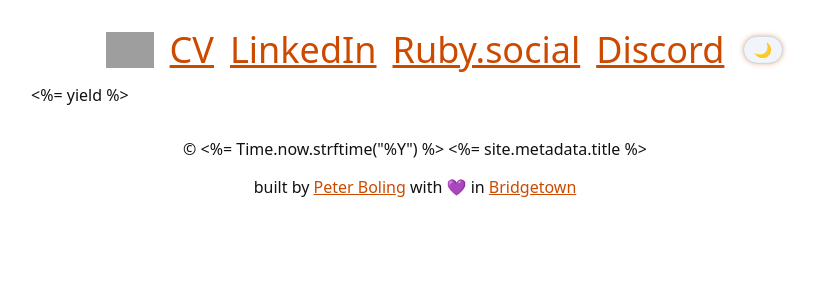
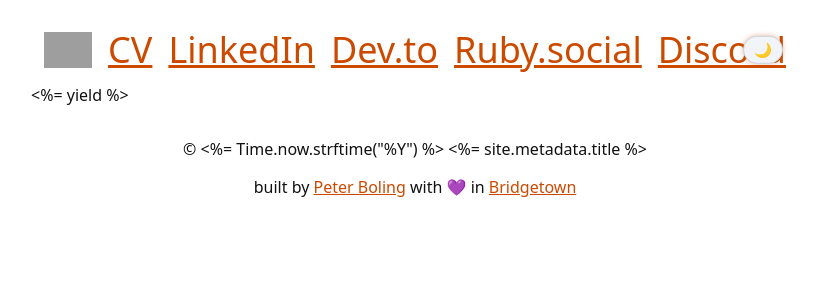
Before and after one commit to galtzo-floss/galtzo.com, a Jekyll site: the page built from src/index.html, in a window 1280 px wide. Shown: the top 300 px of the page, without its empty margins (225-1042 px from the left). Built offline with Jekyll 4.4.1, drawn with Linux system fonts in a browser that asks for light colours; grey boxes are pictures that could not be loaded.

Commit message:
✨ Dev.to link

```diff
--- a/src/_layouts/default.html
+++ b/src/_layouts/default.html
@@ -29,6 +29,7 @@
       </a>
       <a href="https://docs.google.com/document/d/1H9fYtkMFmnkQO1sucrFPt5E3dvhozgVtI31LgpNLmJ4/pub" class="text-link" target="_blank" rel="noopener">CV</a>
       <a href="https://www.linkedin.com/in/peterboling" class="text-link" target="_blank" rel="noopener">LinkedIn</a>
+      <a href="https://dev.to/galtzo" class="text-link" target="_blank" rel="noopener">Dev.to</a>
       <a href="https://ruby.social/@galtzo" class="text-link" target="_blank" rel="noopener">Ruby.social</a>
       <a href="https://discord.gg/3qme4XHNKN" class="text-link" target="_blank" rel="noopener">Discord</a>
     </nav>
```
